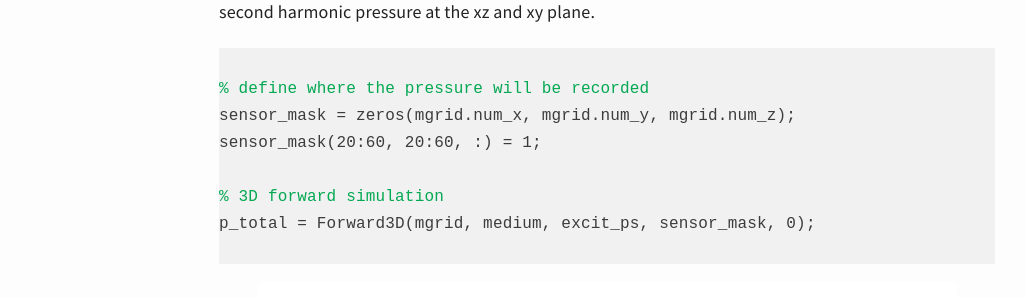
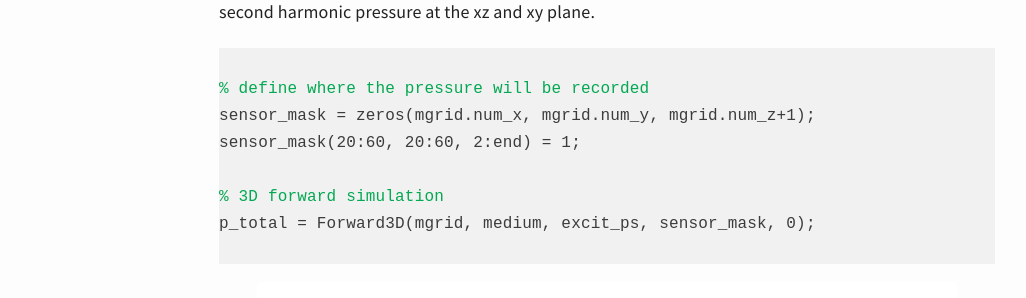
Before and after one commit to m-SOUND/mSOUND, a Jekyll site: the page built from _posts/2019-02-19-TMDM_3D_homogeneous.html, in a window 1280 px wide and 900 px high, scrolled down 2396 px. Shown: the part 180-478 px from the top of the window, without its empty margins (33-1059 px from the left). Built offline with Jekyll 4.4.1, drawn with Linux system fonts in a browser that asks for light colours.

Commit message:
Update 2019-02-19-TMDM_3D_homogeneous.html

```diff
--- a/_posts/2019-02-19-TMDM_3D_homogeneous.html
+++ b/_posts/2019-02-19-TMDM_3D_homogeneous.html
@@ -111,8 +111,8 @@ pressure at the xz and xy plane.
 <pre>
 <code>
 <font color="#03a852">% define where the pressure will be recorded</font>
-sensor_mask = zeros(mgrid.num_x, mgrid.num_y, mgrid.num_z);
-sensor_mask(20:60, 20:60, :) = 1;
+sensor_mask = zeros(mgrid.num_x, mgrid.num_y, mgrid.num_z+1);
+sensor_mask(20:60, 20:60, 2:end) = 1;
 
 <font color="#03a852">% 3D forward simulation</font>
 p_total = Forward3D(mgrid, medium, excit_ps, sensor_mask, 0);
```
